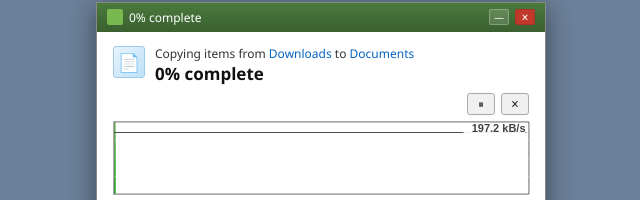
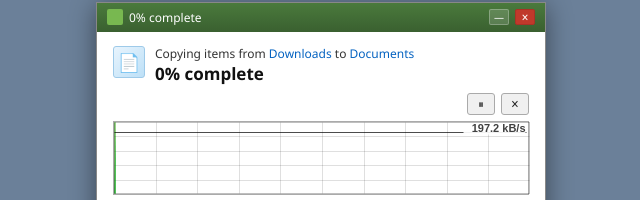
Before and after one commit to rhengles/transfer-speed-graph, a website: page simpler-ui.html in a window 1280 px wide. Both pictures are taken after a click on the button "Iniciar aleatório". Shown: the part 209-409 px from the top of the page, 319-959 px from the left. Drawn offline with Linux system fonts and the light colour scheme.

Commit message:
Refine graph layering and deterministic playback timing

```diff
--- a/simpler-ui.html
+++ b/simpler-ui.html
@@ -499,6 +499,9 @@
       {
         speedLabel: speedLabel(series),
         pixelAverageWindow: pixelAverageWindow,
+        colorBackground: paused ? '#f4e499' : undefined,
+        colorOverlay: paused ? '#b19704' : undefined,
+		gridColor: paused ? '#ebe070' : undefined,
       }
     )
 
@@ -579,6 +582,7 @@
       }
       paused = false
       btnPause.textContent = '⏸'
+      renderFrame()
       scheduleTick()
     } else {
       // pause
@@ -586,6 +590,7 @@
       pausedAt = Date.now()
       clearTimeout(tickTimer)
       btnPause.textContent = '▶'
+      renderFrame()
     }
   }
 
--- a/simpler.js
+++ b/simpler.js
@@ -564,9 +564,9 @@ function renderStepToCanvas(config, stepList, canvasCtx, { w: canvasWidth, h: ca
 		colorBackground = '#a1e992',
 		colorBackgroundStroke = '#8dd07a',
 		colorOverlay = '#06b027',
-		gridCols = 8,
-		gridRows = 4,
-		gridColor = 'rgba(255,255,255,0.4)',
+		gridCols = 10,
+		gridRows = 5,
+		gridColor = 'rgba(0,0,0,0.125)',
 		borderColor = 'rgba(0,0,0,0.25)',
 		speedLabel = '',
 		speedLabelColor = 'rgba(0,0,0,0.75)',
@@ -588,6 +588,26 @@ function renderStepToCanvas(config, stepList, canvasCtx, { w: canvasWidth, h: ca
 	canvasCtx.rect(0.5, 0.5, lastX, canvasHeight - 1)
 	canvasCtx.fill()
 	canvasCtx.stroke()
+
+	// Grid lines drawn over the full canvas width (including the unfilled area)
+	canvasCtx.save()
+	canvasCtx.strokeStyle = gridColor
+	canvasCtx.lineWidth = 1
+	for (let i = 1; i < gridCols; i++) {
+		const gx = Math.round(canvasWidth * i / gridCols) + 0.5
+		canvasCtx.beginPath()
+		canvasCtx.moveTo(gx, 0.5)
+		canvasCtx.lineTo(gx, canvasHeight - 0.5)
+		canvasCtx.stroke()
+	}
+	for (let i = 1; i < gridRows; i++) {
+		const gy = Math.round(canvasHeight * i / gridRows) + 0.5
+		canvasCtx.beginPath()
+		canvasCtx.moveTo(0.5, gy)
+		canvasCtx.lineTo(canvasWidth - 0.5, gy)
+		canvasCtx.stroke()
+	}
+	canvasCtx.restore()
 
 	if (lastX) {
 		const avgResult = calcAverageSpeedsForResolution(
@@ -633,26 +653,6 @@ function renderStepToCanvas(config, stepList, canvasCtx, { w: canvasWidth, h: ca
 		canvasCtx.restore()
 
 	}
-
-	// Grid lines drawn over the full canvas width (including the unfilled area)
-	canvasCtx.save()
-	canvasCtx.strokeStyle = gridColor
-	canvasCtx.lineWidth = 1
-	for (let i = 1; i < gridCols; i++) {
-		const gx = Math.round(canvasWidth * i / gridCols) + 0.5
-		canvasCtx.beginPath()
-		canvasCtx.moveTo(gx, 0.5)
-		canvasCtx.lineTo(gx, canvasHeight - 0.5)
-		canvasCtx.stroke()
-	}
-	for (let i = 1; i < gridRows; i++) {
-		const gy = Math.round(canvasHeight * i / gridRows) + 0.5
-		canvasCtx.beginPath()
-		canvasCtx.moveTo(0.5, gy)
-		canvasCtx.lineTo(canvasWidth - 0.5, gy)
-		canvasCtx.stroke()
-	}
-	canvasCtx.restore()
 
 	// Speed label aligned to the right edge with a guide line at the current speed height.
 	if (speedLabel && Number.isFinite(currentSpeedY)) {
```
